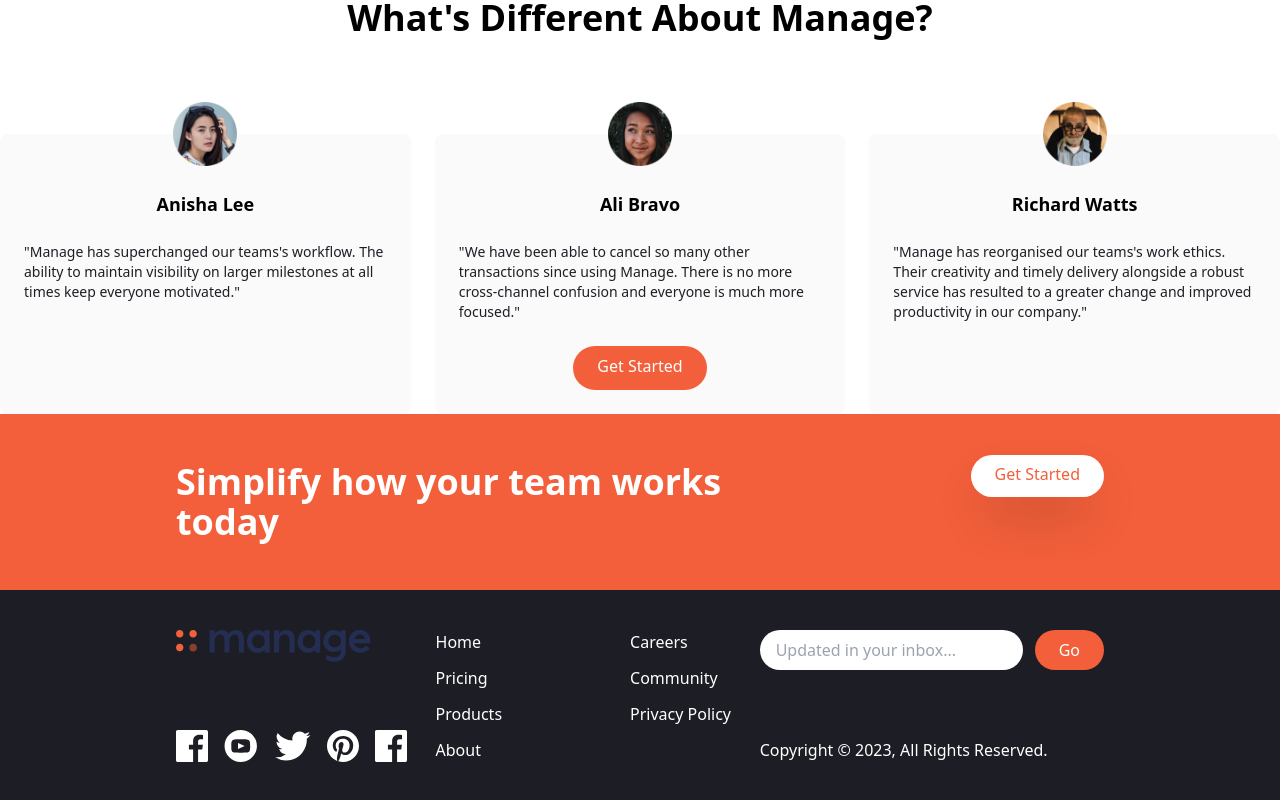
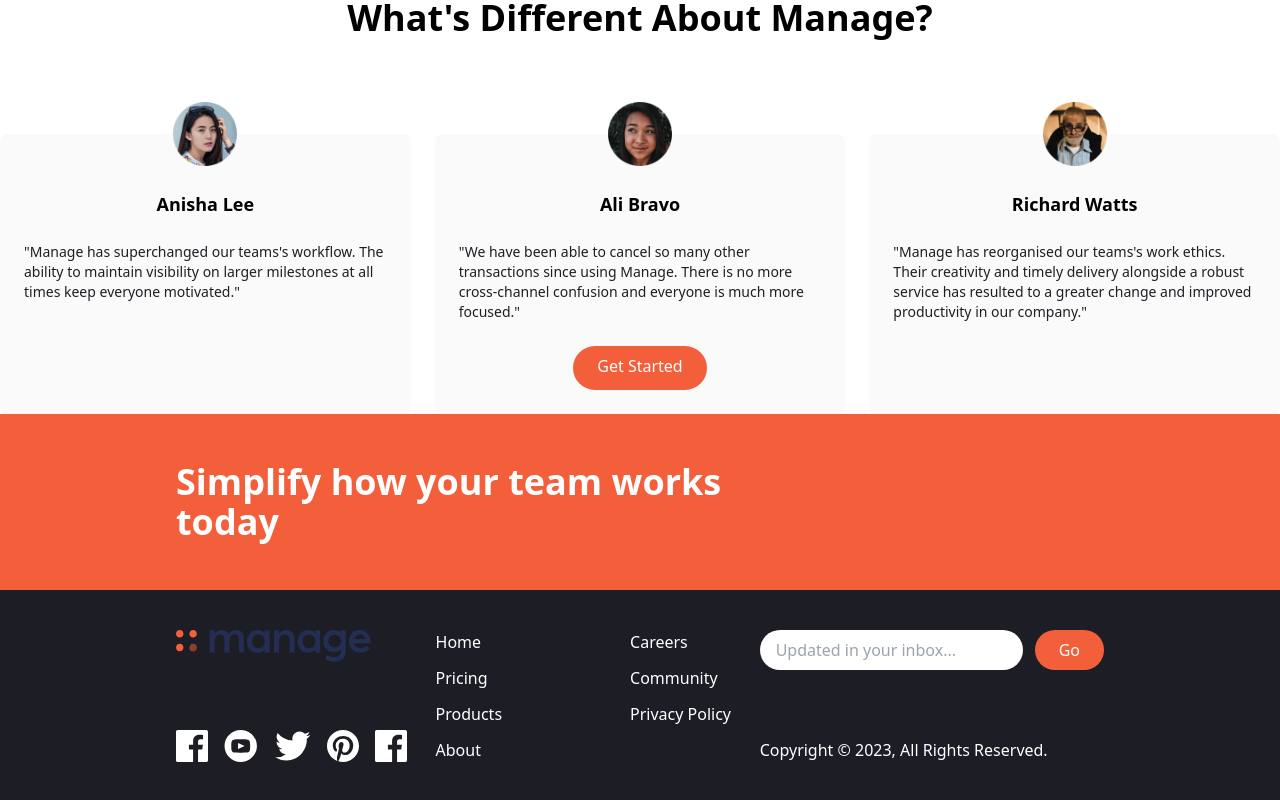
Before and after one commit to ernestkris6/Tailwind, a React (Create React App) app: page / in a window 1280 px wide. Shown: the part 1270-2070 px from the top of the page. Built offline with nearby package versions, Linux system fonts and the light colour scheme.

Commit message:
completed

```diff
--- a/src/components/Cta.js
+++ b/src/components/Cta.js
@@ -9,11 +9,12 @@ import React from 'react'
         md:max-w-xl md:text-left'>
             Simplify how your team works today
         </h2>
-        <div>
+        {/* <div>
                  <a
                 href='#'
-                class=" ml-32 p-3 px-6 pt-2 text-brightRed bg-white rounded-full shadow-2xl baseline hover:bg-gray-900 md:ml-0">Get Started</a>
-        </div>
+                class=" ml-32 p-3 px-6 pt-2
+                text-brightRed bg-white rounded-full shadow-2xl baseline hover:bg-gray-900 md:ml-0">Get Started</a>
+        </div>  */}
     </div>
 
 </div>
```
